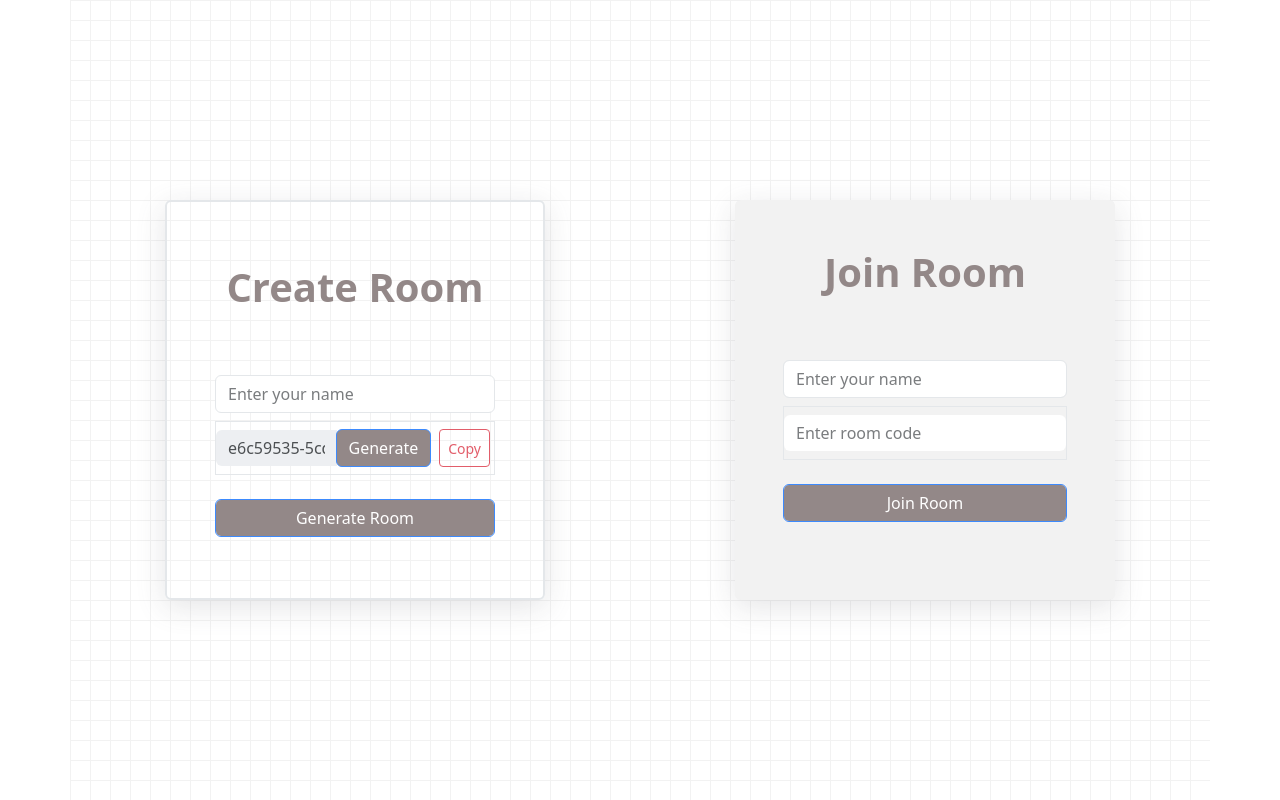
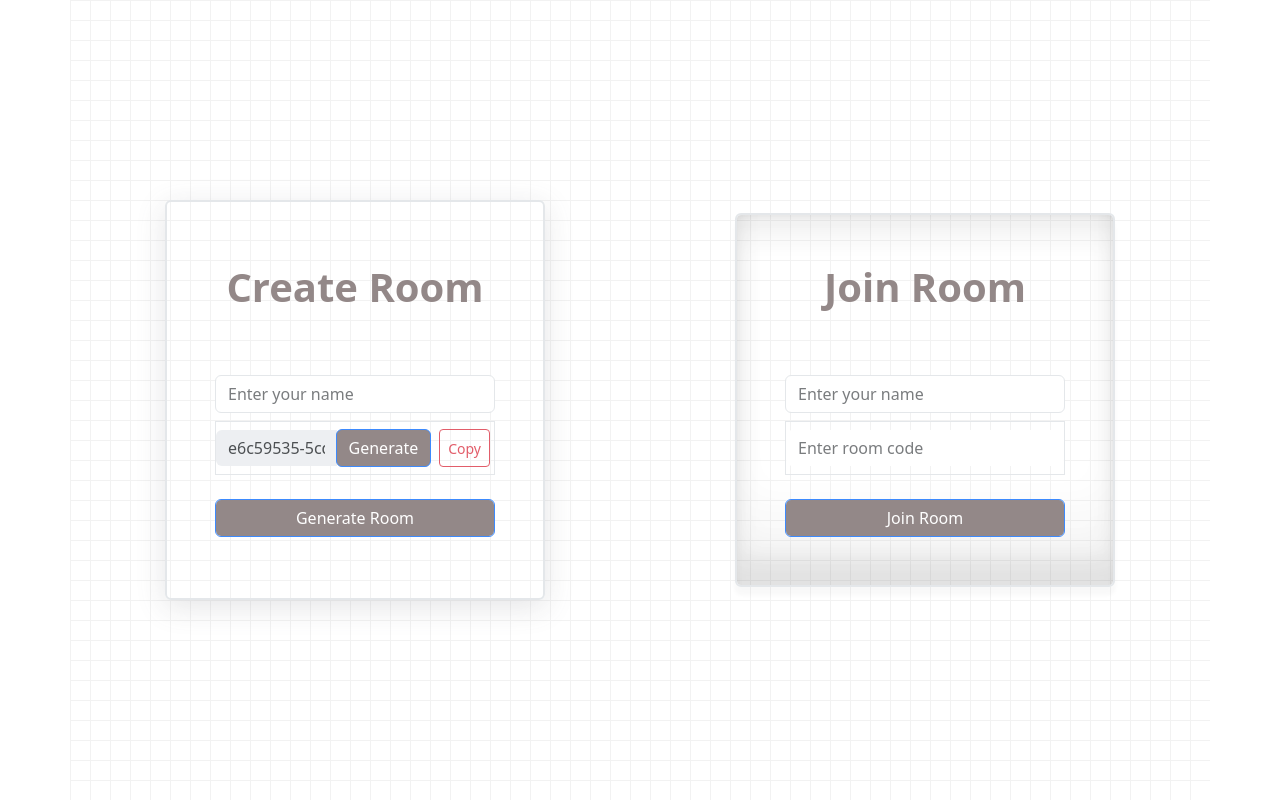
Before and after one commit to priyanka-gh/whieboard-collab-frontend, a React (Vite) app: page / in a window 1280 px wide. Built offline with nearby package versions, Linux system fonts and the light colour scheme; no server answers.

Commit message:
Enabled Undo Redo Collab

```diff
--- a/src/components/Forms/index.css
+++ b/src/components/Forms/index.css
@@ -3,6 +3,9 @@
     box-shadow: rgba(100, 100, 111, 0.2) 0px 7px 29px 0px;
 }
 
+.form-box2{
+    box-shadow: rgba(0, 0, 0, 0.07) 0px -23px 25px 0px inset, rgba(0, 0, 0, 0.05) 0px -36px 30px 0px inset, rgba(0, 0, 0, 0.03) 0px -79px 40px 0px inset, rgba(0, 0, 0, 0.02) 0px 2px 1px inset, rgba(0, 0, 0, 0.03) 0px 4px 2px inset, rgba(0, 0, 0, 0.03) 0px 8px 4px, rgba(0, 0, 0, 0.03) 0px 16px 8px inset, rgba(0, 0, 0, 0.03) 0px 32px 16px inset;
+}
 .formBG{
     background-color: #fff;
     opacity: 0.8;
--- a/src/components/Forms/index.jsx
+++ b/src/components/Forms/index.jsx
@@ -9,7 +9,7 @@ const Forms = ({uuid, socket, setUser}) => {
                 <h1 className="fw-bold" style={{color: "#796b6b"}}>Create Room</h1>
                 <CreateRoomForm uuid={uuid} socket={socket} setUser={setUser}/>
             </div>
-            <div className="form-box col-md-4 mx-auto rounded-2 p-5 px-5 d-flex flex-column align-items-center"  style={{backgroundColor: "#efefef"}}>
+            <div className="form-box2 col-md-4 mx-auto border border-2 rounded-2 p-5 px-5 d-flex flex-column align-items-center justify-content-center">
                 <h1 className="fw-bold" style={{color: "#796b6b"}}>Join Room</h1>
                 <JoinRoomForm uuid={uuid} socket={socket} setUser={setUser}/>
             </div>
```
